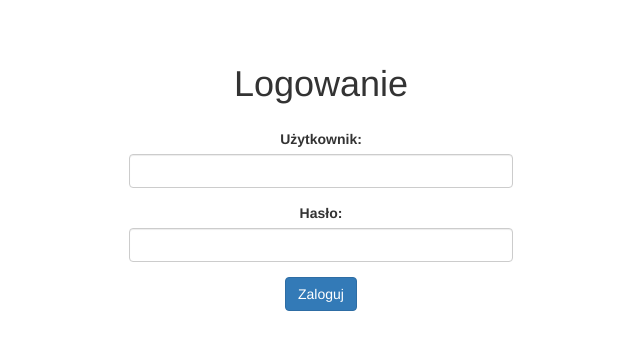
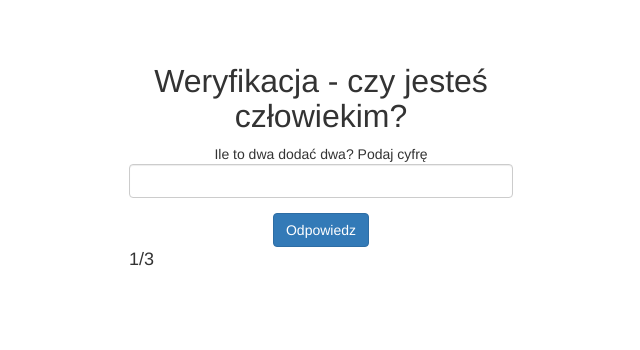
Before and after one commit to WmKlosko/cyberbezpieczenstwo, a plain HTML site: page index.html in a window 1280 px wide. Shown: the whole page, without its empty margins (319-959 px from the left). Drawn offline with nearby package versions, Linux system fonts and the light colour scheme.

Commit message:
Dodanie mechanizmu captcha

```diff
--- a/index.html
+++ b/index.html
@@ -7,8 +7,6 @@
     <title>Cyberbezpieczeństwo</title>
     <link rel="stylesheet" href="./style.css" />
     <link rel="icon" href="./favicon.ico" type="image/x-icon" />
-
-    <!-- Latest compiled and minified CSS -->
     <link
       rel="stylesheet"
       href="https://maxcdn.bootstrapcdn.com/bootstrap/3.4.1/css/bootstrap.min.css"
@@ -17,7 +15,7 @@
   </head>
   <body>
     <main>
-      <div class="login-container">
+      <div class="login-container" id="login">
         <h1>Logowanie</h1>
         <div class="login-form form-group">
           <form>
@@ -31,6 +29,19 @@
           </form>
         </div>
       </div>
+      <div class="login-container" id="captcha">
+        <h1 class="login-captcha-header">Weryfikacja - czy jesteś człowiekim?</h1>
+        <div class="login-form form-group">
+          <form>
+            <div id="question"></div>
+            <input id="answer" class="form-control" />
+            <button class="login-button btn btn-primary" type="button" onclick="return captchaCheck(currentQuestion)">
+              Odpowiedz
+            </button>
+            <div class="login-iterator"><div id="iteration"></div>/<div>3</div></div>
+          </form>
+        </div>
+      </div>
     </main>
     <script  src="index.js"></script>
   </body>
--- a/index.js
+++ b/index.js
@@ -1,4 +1,10 @@
+var captchaQuestions = [];
+var currentQuestion = 0;
+var allQuestionsAnswered = false;
+document.getElementById("login").style.display = "none";
+
 createDataBase();
+getCaptchaQuestions();
 
 function login() {
   console.log("logowanie");
@@ -33,8 +39,7 @@ function validateUser(username, password) {
 
     request.onsuccess = (event) => {
       if (request.result !== undefined) {
-
-        var decodedPassword = decrypt('wmk', request.result.password);
+        var decodedPassword = decrypt("wmk", request.result.password);
 
         if (decodedPassword === password) {
           console.log(request.result);
@@ -97,6 +102,14 @@ function createDataBase() {
     // Stworzenie tabeli dla wymogów hasła
     objectStorePassword.createIndex("id", "id", { unique: true });
 
+    // Stworzenie objectStore dla bazy danych (pytania captcha)
+    const objectStoreCaptcha = db.createObjectStore("captcha", {
+      keyPath: "id",
+    });
+
+    // Stworzenie tabeli dla pytań captcha
+    objectStoreCaptcha.createIndex("captcha", "captcha", { unique: true });
+
     var transaction = event.target.transaction;
 
     // Dodanie rekordów dla użytkowników
@@ -133,6 +146,35 @@ function createDataBase() {
         specialCharacter: 1,
       },
     });
+
+    // Dodanie pytań dla captcha
+    var captchaTransaction = transaction.objectStore("captcha");
+    captchaTransaction.add({
+      id: 1,
+      question: "Ile to dwa dodać dwa? Podaj cyfrę",
+      answer: "4",
+    });
+    captchaTransaction.add({
+      id: 2,
+      question: "Który rok będzie trzy lata po dwutysięcznym?",
+      answer: "2003",
+    });
+    captchaTransaction.add({
+      id: 3,
+      question: "Jaki kolor ma niebieska farba?",
+      answer: "niebieski",
+    });
+    captchaTransaction.add({
+      id: 4,
+      question: "Która cyfra jest po czwórce?",
+      answer: "5",
+    });
+    captchaTransaction.add({
+      id: 5,
+      question: "Podaj ostatnie słowo tego zdania",
+      answer: "zdania",
+    });
+
   };
 }
 
@@ -165,3 +207,77 @@ const decrypt = (salt, encoded) => {
     .map((charCode) => String.fromCharCode(charCode))
     .join("");
 };
+
+// Sprawdzanie odpowiedzi wprowadzonej przez użytkownika
+function captchaCheck(index) {
+  const answer = document.getElementById("answer").value;
+  var captcha = captchaQuestions[index];
+  var result = false;
+  if (answer) {
+    if (answer.trim().toLowerCase() === captcha.answer) {
+      result = true;
+    } else {
+      alert("Błędna odpowiedź");
+    }
+  }
+  if (result === true) {
+    document.getElementById("answer").value = "";
+    currentQuestion++;
+    if (currentQuestion > 2) {
+      allQuestionsAnswered = true;
+      document.getElementById("captcha").style.display = "none";
+      document.getElementById("login").style.display = "block";
+    } else {
+      document.getElementById("iteration").innerHTML = currentQuestion + 1;
+      var questionDiv = document.getElementById("question");
+      questionDiv.innerHTML = captchaQuestions[currentQuestion].question;
+    }
+  }
+}
+
+// odczytywanie pytań "captcha" z bazy danych
+function getCaptchaQuestions() {
+  let db;
+  const request = indexedDB.open("Cybersecurity");
+
+  request.onerror = (event) => {
+    alert("!!! Błąd bazy danych [captcha] !!!");
+  };
+
+  request.onsuccess = (event) => {
+    db = event.target.result;
+    // wymiana danych z BD
+    const transaction = db.transaction(["captcha"]);
+    // reprezentacja objectStore
+    const objectStore = transaction.objectStore("captcha");
+    // reprezentacja requestu
+    const request = objectStore.getAll();
+
+    request.onerror = (event) => {
+      alert("!! Nie można wyciągnąć pytań captcha !!");
+    };
+
+    request.onsuccess = (event) => {
+      if (request.result !== undefined && request.request !== null) {
+        var randomNumber = randomIntFromInterval(0, 4);
+        captchaQuestions.push(...request.result.splice(randomNumber, 1));
+
+        randomNumber = randomIntFromInterval(0, 3);
+        captchaQuestions.push(...request.result.splice(randomNumber, 1));
+
+        randomNumber = randomIntFromInterval(0, 2);
+        captchaQuestions.push(...request.result.splice(randomNumber, 1));
+
+        var questionDiv = document.getElementById("question");
+        questionDiv.innerHTML = captchaQuestions[0].question;
+
+        document.getElementById("iteration").innerHTML = currentQuestion + 1;
+      }
+    };
+  };
+
+  function randomIntFromInterval(min, max) {
+    // min and max included
+    return Math.floor(Math.random() * (max - min + 1) + min);
+  }
+}
--- a/style.css
+++ b/style.css
@@ -47,3 +47,12 @@ label {
 .admin-list {
     text-align: start;
 }
+
+.login-iterator {
+    display: flex;
+    font-size: large;
+}
+
+.login-captcha-header {
+    font-size: xx-large;
+}
```
